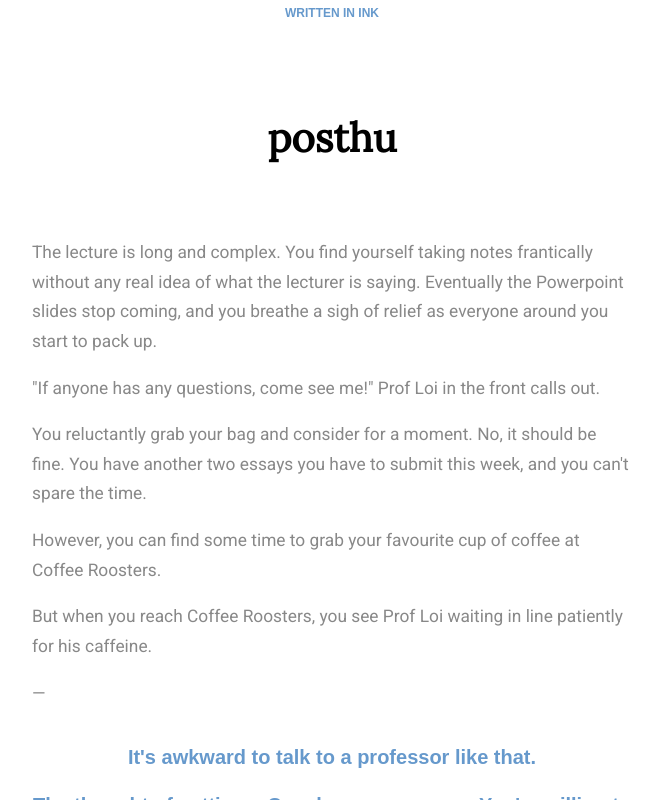
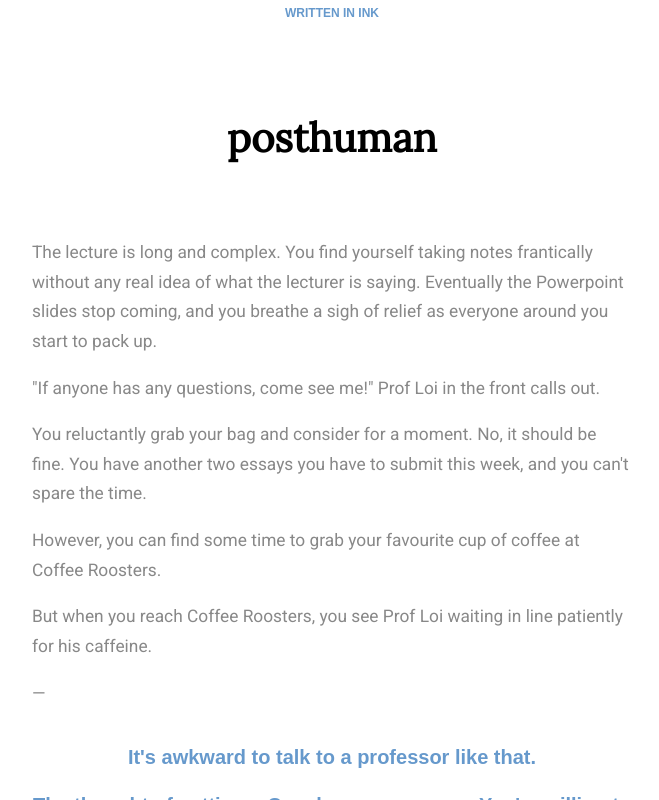
Before and after one commit to hzxygfjc/posthuman, a plain HTML site: page index.html in a window 1280 px wide. Shown: the whole page, without its empty margins (308-967 px from the left). Drawn offline with Linux system fonts and the light colour scheme.

Commit message:
Add files via upload

```diff
--- a/index.html
+++ b/index.html
@@ -3,7 +3,7 @@
 <head>
     <meta charset="utf-8">
 
-    <title>posthu</title>
+    <title>posthuman</title>
 
     <meta name="viewport" content="width=device-width, initial-scale=1.0">
 
@@ -17,7 +17,7 @@
         <h3 class="written-in-ink"><a href="https://www.inklestudios.com/ink">WRITTEN IN INK</a></h3>
         <div id="story" class="container">
             <div class="header">
-                <h1>posthu</h1>
+                <h1>posthuman</h1>
                 <h2 class="byline"></h2>
             </div>
         </div>
```
